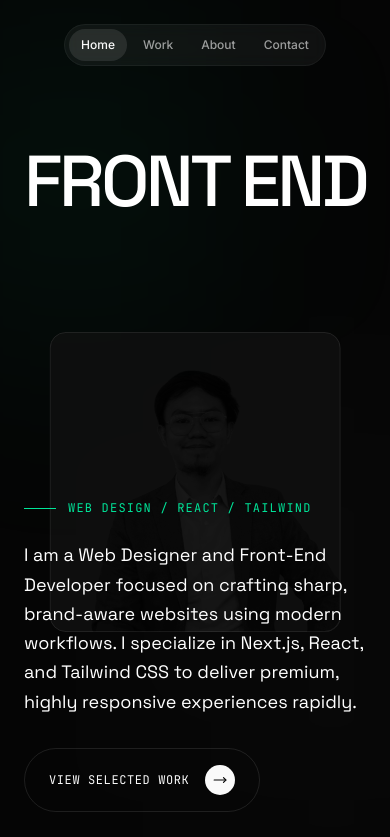
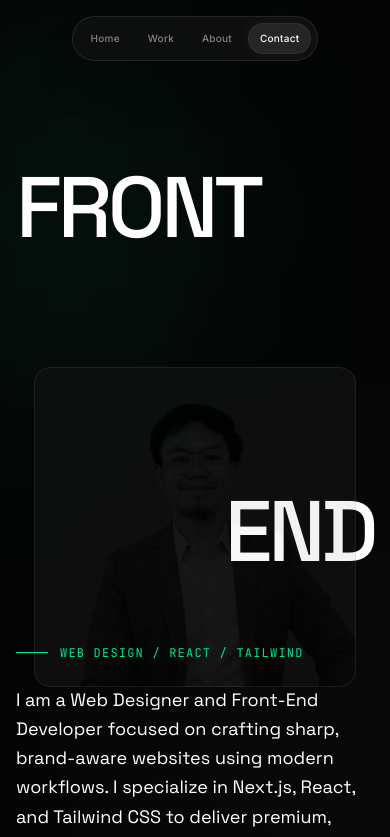
Before and after one commit to DevHansJTF/my-dev-portfolio, a Next.js app: page / in a window 390 px wide. Shown: the top 837 px of the page. Built offline with nearby package versions, Linux system fonts and the light colour scheme.

Commit message:
fixed mobile responsiveness and layout for hero section

```diff
--- a/app/layout.tsx
+++ b/app/layout.tsx
@@ -35,9 +35,9 @@ export default function RootLayout({ children }: { children: React.ReactNode })
       lang="en"
       className={`${inter.variable} ${jetbrainsMono.variable} ${spaceGrotesk.variable} dark scroll-smooth`}
     >
-      <body className="antialiased min-h-screen flex flex-col relative selection:bg-accent selection:text-background">
+      <body className="antialiased min-h-screen flex flex-col relative selection:bg-accent selection:text-background overflow-x-hidden">
         <NavBar />
-        <main className="flex-grow pt-24 pb-16 px-6 md:px-12 lg:px-24 mx-auto w-full max-w-7xl">{children}</main>
+        <main className="flex-grow pt-24 pb-16 px-4 md:px-8 lg:px-16 mx-auto w-full max-w-7xl">{children}</main>
         <Footer />
       </body>
     </html>
--- a/components/layout/NavBar.tsx
+++ b/components/layout/NavBar.tsx
@@ -25,24 +25,35 @@ export function NavBar() {
         const element = document.getElementById(section);
         if (element) {
           const rect = element.getBoundingClientRect();
-          if (rect.top <= 100 && rect.bottom >= 100) {
+          // Element is active if its top is above the middle of the viewport
+          if (rect.top <= window.innerHeight / 2) {
             currentSection = section;
           }
         }
       }
+
+      // If user has scrolled to the very bottom, highlight the last section
+      if (window.innerHeight + Math.round(window.scrollY) >= document.documentElement.scrollHeight - 10) {
+        currentSection = sections[sections.length - 1];
+      }
+
       setActiveSection(`#${currentSection}`);
     };
+
+    // Call it initially to set correct state on load
+    handleScroll();
+
     window.addEventListener("scroll", handleScroll);
     return () => window.removeEventListener("scroll", handleScroll);
   }, []);
 
   return (
     <header
-      className={`fixed top-0 left-0 right-0 z-50 transition-all duration-300 flex justify-center py-6 px-6 ${
-        scrolled ? "bg-background/80 backdrop-blur-md" : "bg-transparent"
+      className={`fixed top-0 left-0 right-0 z-50 transition-all duration-500 flex justify-center py-4 sm:py-6 px-2 sm:px-6 ${
+        scrolled ? "bg-background/80 backdrop-blur-lg border-b border-white/5 shadow-sm" : "bg-transparent"
       }`}
     >
-      <nav className="flex items-center gap-1 p-1 rounded-full border border-white/5 bg-white/5 backdrop-blur-sm">
+      <nav className="flex items-center justify-center gap-1 sm:gap-2 p-1.5 rounded-full border border-white/10 bg-surface/80 backdrop-blur-md shadow-2xl transition-all duration-300 w-max mx-auto">
         {navItems.map((item) => {
           const isActive = activeSection === item.path;
 
@@ -50,18 +61,28 @@ export function NavBar() {
             <a
               key={item.path}
               href={item.path}
-              className={`relative px-3 md:px-4 py-2 rounded-full text-xs md:text-sm font-medium transition-colors ${
-                isActive ? "text-foreground" : "text-foreground/60 hover:text-foreground"
+              onClick={(e) => {
+                e.preventDefault();
+                const targetId = item.path.substring(1);
+                const element = document.getElementById(targetId);
+                if (element) {
+                  const yOffset = -80; // Offset for sticky navbar
+                  const y = element.getBoundingClientRect().top + window.scrollY + yOffset;
+                  window.scrollTo({ top: y, behavior: "smooth" });
+                }
+              }}
+              className={`relative px-3 sm:px-4 md:px-5 py-2 md:py-2.5 rounded-full text-[10px] sm:text-xs md:text-sm font-medium transition-all duration-300 ${
+                isActive ? "text-foreground" : "text-foreground/50 hover:text-foreground hover:bg-white/5"
               }`}
             >
               {isActive && (
                 <motion.div
                   layoutId="nav-indicator"
-                  className="absolute inset-0 rounded-full bg-white/10"
-                  transition={{ type: "spring", bounce: 0.15, duration: 0.5 }}
+                  className="absolute inset-0 rounded-full bg-white/10 border border-white/5 shadow-[0_0_20px_rgba(255,255,255,0.05)]"
+                  transition={{ type: "spring", bounce: 0.15, duration: 0.6 }}
                 />
               )}
-              <span className="relative z-10">{item.label}</span>
+              <span className="relative z-10 tracking-wide">{item.label}</span>
             </a>
           );
         })}
--- a/components/sections/Craft.tsx
+++ b/components/sections/Craft.tsx
@@ -21,7 +21,7 @@ export function Craft() {
             </a>
           </div>
 
-          <div className="col-span-1 md:col-span-7 grid grid-cols-1 sm:grid-cols-2 gap-6">
+          <div className="col-span-1 md:col-span-7 grid grid-cols-1 md:grid-cols-2 gap-6 md:gap-8">
             {CRAFT.map((item) => (
               <div
                 key={item.title}
--- a/components/sections/Hero.tsx
+++ b/components/sections/Hero.tsx
@@ -4,38 +4,39 @@ import { MoveRight } from "lucide-react";
 
 export function Hero() {
   return (
-    <section id="home" className="relative min-h-[80vh] flex flex-col justify-center mt-12 md:mt-0">
+    <section id="home" className="relative min-h-[80vh] flex flex-col justify-center mt-20 md:mt-0">
       <div className="grid grid-cols-1 md:grid-cols-12 gap-8 items-center relative z-10 w-full">
-        <div className="col-span-1 md:col-span-12 flex justify-between relative z-20 mix-blend-difference w-full pointer-events-none">
-          <FadeIn delay={0.1} direction="left">
-            <h1 className="font-display font-medium uppercase text-[clamp(4.5rem,12vw,14rem)] leading-[0.85] tracking-tighter mix-blend-difference text-white">
+        <div className="col-span-1 md:col-span-12 flex flex-col md:flex-row justify-between relative z-20 mix-blend-difference w-full pointer-events-none">
+          <FadeIn delay={0.1} direction="left" className="self-start md:self-auto">
+            <h1 className="font-display font-medium uppercase text-[22vw] sm:text-[18vw] md:text-8xl lg:text-[10rem] xl:text-[12rem] leading-[0.75] md:leading-[0.85] tracking-tighter mix-blend-difference text-white">
               FRONT
             </h1>
           </FadeIn>
-          <FadeIn delay={0.2} direction="right">
-            <h1 className="font-display font-medium uppercase text-[clamp(4.5rem,12vw,14rem)] leading-[0.85] tracking-tighter mix-blend-difference text-white">
+          <div className="h-[260px] sm:h-[320px] md:hidden w-full"></div>{" "}
+          {/* Spacer on mobile for the absolute image */}
+          <FadeIn delay={0.2} direction="right" className="self-end md:self-auto">
+            <h1 className="font-display font-medium uppercase text-[22vw] sm:text-[18vw] md:text-8xl lg:text-[10rem] xl:text-[12rem] leading-[0.75] md:leading-[0.85] tracking-tighter mix-blend-difference text-white">
               END
             </h1>
           </FadeIn>
         </div>
 
         {/* Central Image Placeholder - Representing the developer portrait */}
-        <div className="col-span-1 md:col-span-6 md:col-start-4 absolute top-1/2 left-1/2 -translate-x-1/2 -translate-y-1/2 w-[85%] md:w-[60%] h-[300px] md:h-[500px] z-0 opacity-80 hover:opacity-100 transition-opacity duration-700 pointer-events-auto">
+        <div className="col-span-1 md:col-span-6 md:col-start-4 absolute top-[45%] md:top-1/2 left-1/2 -translate-x-1/2 -translate-y-1/2 w-[90%] sm:w-[75%] md:w-[60%] h-[320px] sm:h-[400px] md:h-[500px] z-0 opacity-80 hover:opacity-100 transition-opacity duration-700 pointer-events-auto max-w-[calc(100vw-2rem)]">
           <div className="w-full h-full relative rounded-2xl md:rounded-[40px] overflow-hidden bg-surface group">
             {/* Decorative border */}
             <div className="absolute inset-0 rounded-2xl md:rounded-[40px] border border-white/10 group-hover:border-accent/40 transition-colors duration-700 z-10" />
             <Image
-              src="my-image.png"
+              src="/my-image.png"
               alt="Developer Portrait"
               fill
               className="object-cover mix-blend-overlay grayscale group-hover:grayscale-0 group-hover:mix-blend-normal transition-all duration-[1000ms] ease-out scale-100 group-hover:scale-105"
               referrerPolicy="no-referrer"
-              unoptimized
             />
           </div>
         </div>
 
-        <div className="col-span-1 md:col-span-12 flex flex-col md:flex-row justify-between items-start md:items-end mt-64 sm:mt-56 md:mt-32 z-10 w-full pointer-events-none">
+        <div className="col-span-1 md:col-span-12 flex flex-col md:flex-row justify-between items-start md:items-end mt-12 md:mt-32 z-10 w-full pointer-events-none">
           <FadeIn delay={0.4} direction="up" className="max-w-md pointer-events-auto">
             <p className="font-mono text-xs uppercase tracking-widest text-accent mb-6 flex items-center gap-3">
               <span className="w-8 h-px bg-accent"></span> Web Design / React / Tailwind
--- a/components/sections/Work.tsx
+++ b/components/sections/Work.tsx
@@ -8,19 +8,19 @@ export function Work() {
     <section id="work" className="scroll-mt-32">
       <header className="pt-12 md:pt-24 border-b border-white/10 pb-12 mb-16">
         <FadeIn>
-          <h1 className="font-display uppercase text-[clamp(3rem,8vw,6rem)] leading-none tracking-tighter mb-6">
+          <h1 className="font-display uppercase text-5xl sm:text-6xl md:text-7xl lg:text-[7rem] leading-none tracking-tighter mb-6">
             Selected
             <br />
             <span className="text-foreground/40">Work</span>
           </h1>
-          <p className="max-w-xl text-foreground/60 text-lg leading-relaxed text-left sm:text-justify">
+          <p className="max-w-xl text-foreground/60 text-lg leading-relaxed text-left sm:text-justify mb-12">
             An archive of websites and digital experiences. Focused on original design, robust React/Next.js execution,
             and pristine responsive layouts tailored for international audiences.
           </p>
         </FadeIn>
       </header>
 
-      <div className="grid grid-cols-1 md:grid-cols-2 gap-x-8 gap-y-16 lg:gap-y-24">
+      <div className="grid grid-cols-1 md:grid-cols-2 gap-x-8 gap-y-12 md:gap-y-16 lg:gap-y-24">
         {PROJECTS.map((project, idx) => (
           <FadeIn key={project.id} delay={idx * 0.1} className={`group relative ${idx % 2 !== 0 ? "md:mt-24" : ""}`}>
             <a
--- a/lib/data.tsx
+++ b/lib/data.tsx
@@ -34,7 +34,7 @@ export const PROJECTS = [
     title: "Lumina Furniture Services",
     description: "A clean, highly responsive storefront designed for a European market.",
     slug: "nordic-ecommerce",
-    image: "lumina-home-goods.png",
+    image: "/lumina-home-goods.png",
     stack: ["Next.js", "Tailwind CSS", "Framer Motion", "React"],
     year: "2026",
     link: "https://lumina-home-goods.vercel.app/",
@@ -44,7 +44,7 @@ export const PROJECTS = [
     title: "Apex Bus Rental",
     description: "Sleek landing page delivering strong brand awareness and high conversion.",
     slug: "saas-landing",
-    image: "apex-bus-rental.png",
+    image: "/apex-bus-rental.png",
     stack: ["React", "Vite", "Tailwind CSS"],
     year: "2026",
     link: "https://apex-bus-rental.vercel.app/",
@@ -54,7 +54,7 @@ export const PROJECTS = [
     title: "Build-It Premium Construction",
     description: "Draft-ready property site scaled into a finalized, fully responsive production build.",
     slug: "property-showcase",
-    image: "build-it-construction.png",
+    image: "/build-it-construction.png",
     stack: ["Next.js", "Tailwind CSS", "Figma"],
     year: "2026",
     link: "https://buildit-construction.vercel.app/",
@@ -64,7 +64,7 @@ export const PROJECTS = [
     title: "Snapfolia Leaf Identification",
     description: "A distinctive, polished portfolio avoiding generic layouts with precise typography.",
     slug: "agency-portfolio",
-    image: "snapfolia.png",
+    image: "/snapfolia.png",
     stack: ["Next.js", "CSS Animations", "UI/UX"],
     year: "2023",
     link: "https://snapfolia.vercel.app/",
```
Also changed, not shown: components/sections/About.tsx (+6 -6 lines), components/sections/Contact.tsx (+15 -11 lines).
